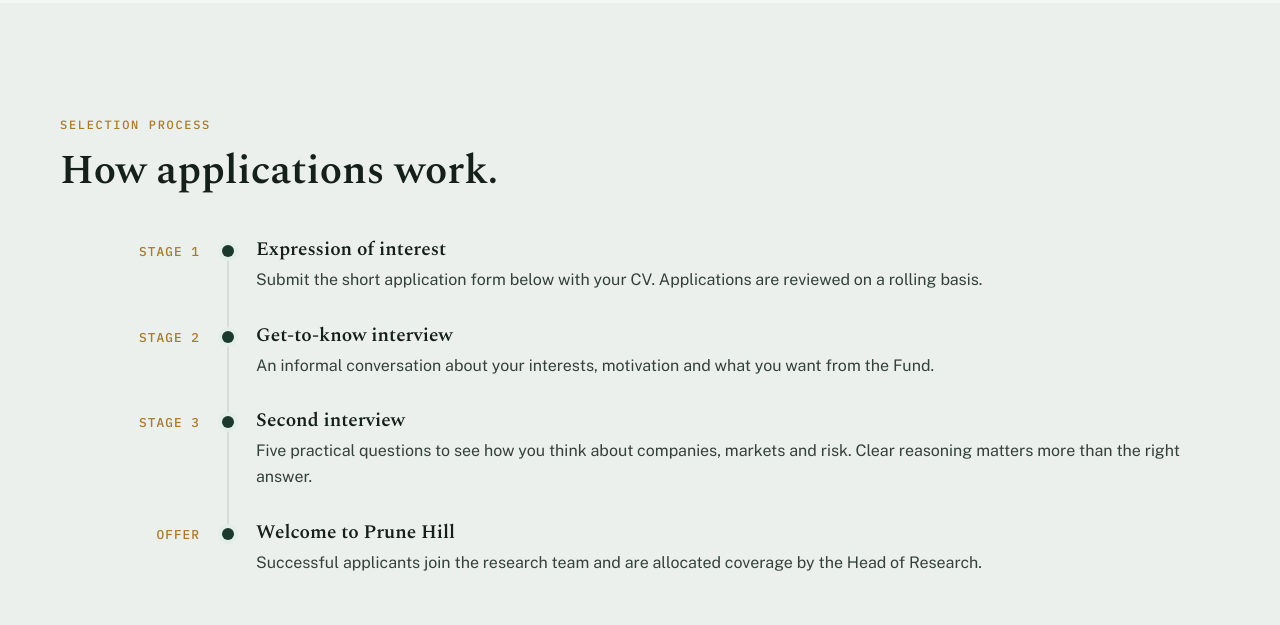
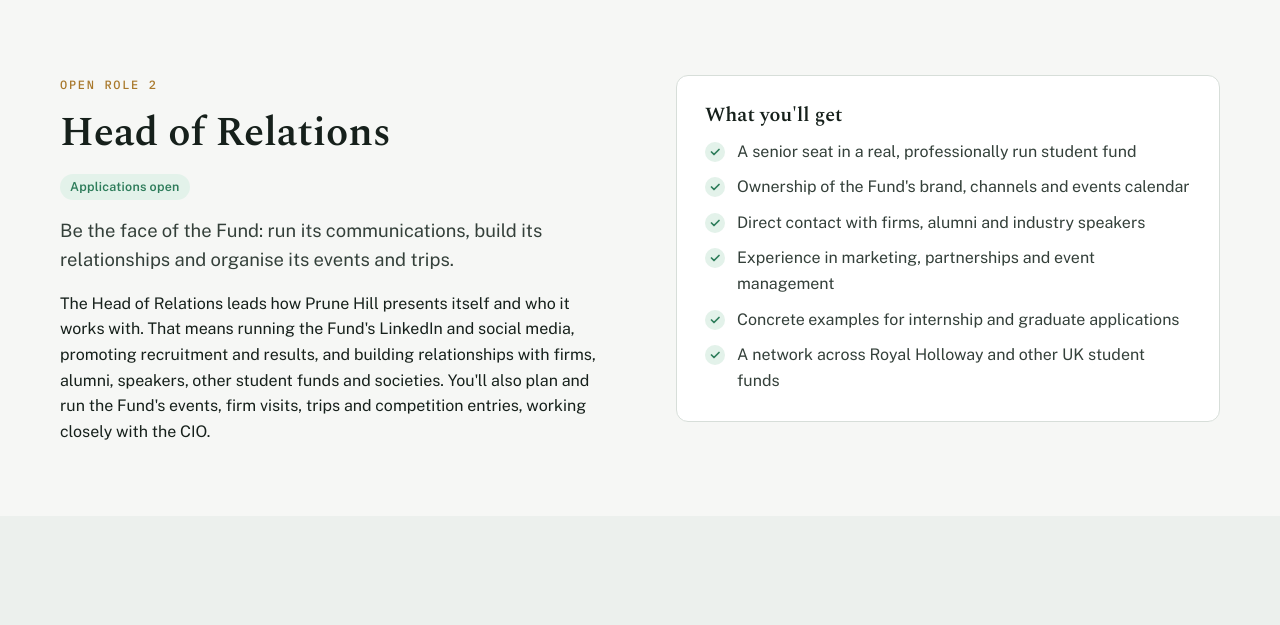
Before and after one commit to HugoCC06/PruneHillCapital., a plain HTML site: page programme.html in a window 1280 px wide. Shown: the part 1229-1854 px from the top of the page. Drawn offline with nearby package versions, Linux system fonts and the light colour scheme.

Commit message:
Add Head of Relations as an open role and application option
Co-Authored-By: Claude Opus 5.5 <noreply@anthropic.com>
Claude-Session: https://claude.ai/code/session_01U6qhkASswNL4H5DHsqCT5Y

```diff
--- a/programme.html
+++ b/programme.html
@@ -192,7 +192,7 @@
 <section class="section">
   <div class="container split top">
     <div class="stack reveal">
-      <span class="eyebrow">Open role</span>
+      <span class="eyebrow">Open role 1</span>
       <h2>Equity Analyst / Portfolio Manager</h2>
       <p><span class="pill pill-ok" data-recruit-status>Applications open</span></p>
       <p class="lead">Research companies, build models, write investment memos and pitch ideas to the Investment Committee.</p>
@@ -212,6 +212,29 @@
   </div>
 </section>
 
+<section class="section tight">
+  <div class="container split top">
+    <div class="stack reveal">
+      <span class="eyebrow">Open role 2</span>
+      <h2>Head of Relations</h2>
+      <p><span class="pill pill-ok" data-recruit-status>Applications open</span></p>
+      <p class="lead">Be the face of the Fund: run its communications, build its relationships and organise its events and trips.</p>
+      <p>The Head of Relations leads how Prune Hill presents itself and who it works with. That means running the Fund's LinkedIn and social media, promoting recruitment and results, and building relationships with firms, alumni, speakers, other student funds and societies. You'll also plan and run the Fund's events, firm visits, trips and competition entries, working closely with the CIO.</p>
+    </div>
+    <div class="card reveal">
+      <h3>What you'll get</h3>
+      <ul class="checklist">
+        <li>A senior seat in a real, professionally run student fund</li>
+        <li>Ownership of the Fund's brand, channels and events calendar</li>
+        <li>Direct contact with firms, alumni and industry speakers</li>
+        <li>Experience in marketing, partnerships and event management</li>
+        <li>Concrete examples for internship and graduate applications</li>
+        <li>A network across Royal Holloway and other UK student funds</li>
+      </ul>
+    </div>
+  </div>
+</section>
+
 <section class="section alt">
   <div class="container">
     <div class="section-head"><span class="eyebrow">Selection process</span><h2>How applications work.</h2></div>
@@ -219,7 +242,7 @@
       <li><span class="tl-label">Stage 1</span><span class="tl-dot"></span><div class="tl-body"><h3>Expression of interest</h3><p>Submit the short application form below with your CV. Applications are reviewed on a rolling basis.</p></div></li>
       <li><span class="tl-label">Stage 2</span><span class="tl-dot"></span><div class="tl-body"><h3>Get-to-know interview</h3><p>An informal conversation about your interests, motivation and what you want from the Fund.</p></div></li>
       <li><span class="tl-label">Stage 3</span><span class="tl-dot"></span><div class="tl-body"><h3>Second interview</h3><p>Five practical questions to see how you think about companies, markets and risk. Clear reasoning matters more than the right answer.</p></div></li>
-      <li><span class="tl-label">Offer</span><span class="tl-dot"></span><div class="tl-body"><h3>Welcome to Prune Hill</h3><p>Successful applicants join the research team and are allocated coverage by the Head of Research.</p></div></li>
+      <li><span class="tl-label">Offer</span><span class="tl-dot"></span><div class="tl-body"><h3>Welcome to Prune Hill</h3><p>Successful applicants join the team. Analysts and PMs are allocated coverage by the Head of Research; the Head of Relations starts working with the CIO on the term's events and outreach.</p></div></li>
     </ol>
   </div>
 </section>
@@ -256,7 +279,7 @@
       <h2>Expression of interest.</h2>
       <p class="lead">Takes about five minutes. We review applications on a rolling basis and will contact you about next steps.</p>
       <dl class="kv" style="margin-top:8px">
-        <dt>Role</dt><dd>Equity Analyst / Portfolio Manager</dd>
+        <dt>Roles</dt><dd>Equity Analyst / Portfolio Manager<br>Head of Relations</dd>
         <dt>Term</dt><dd>Autumn Term 2026</dd>
         <dt>Eligibility</dt><dd>Enrolled RHUL students</dd>
       </dl>
@@ -273,7 +296,7 @@
           <select id="ap-year" name="Year of study" required><option value="">Select</option><option>First year</option><option>Second year</option><option>Third year</option><option>Fourth year / placement</option><option>Postgraduate</option></select><span class="err">Choose your year of study.</span></div>
       </div>
       <div class="field"><label for="ap-role">Role <span class="req">*</span></label>
-        <select id="ap-role" name="Role" required><option>Equity Analyst / Portfolio Manager</option></select></div>
+        <select id="ap-role" name="Role" required><option value="">Select</option><option>Equity Analyst / Portfolio Manager</option><option>Head of Relations</option></select><span class="err">Choose the role you're applying for.</span></div>
       <div class="field"><label for="ap-why">Why do you want to join? <span class="req">*</span></label>
         <textarea id="ap-why" name="Why they want to join" required minlength="40" maxlength="600" placeholder="2-3 sentences"></textarea>
         <span class="counter">0 / 600</span><span class="err">Tell us a little more (at least 40 characters).</span></div>
```
Also changed, not shown: llms.txt.
